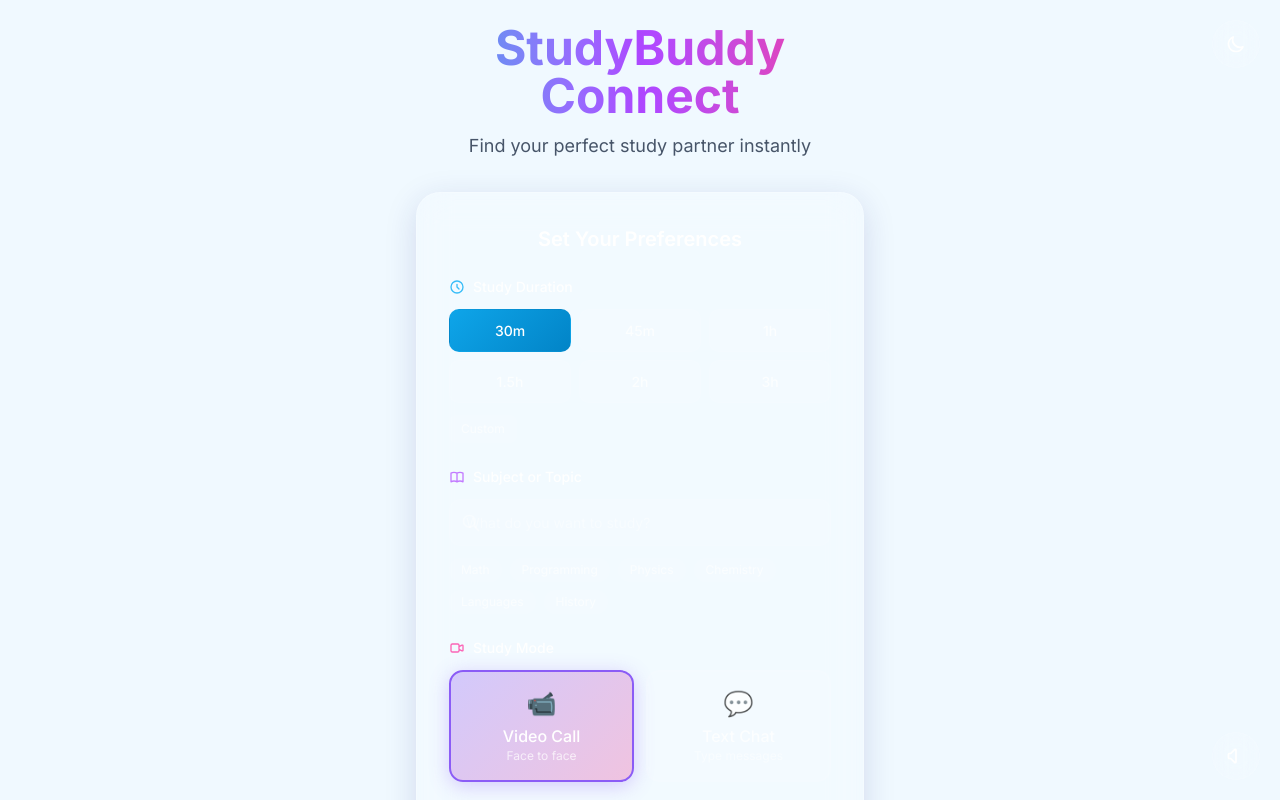
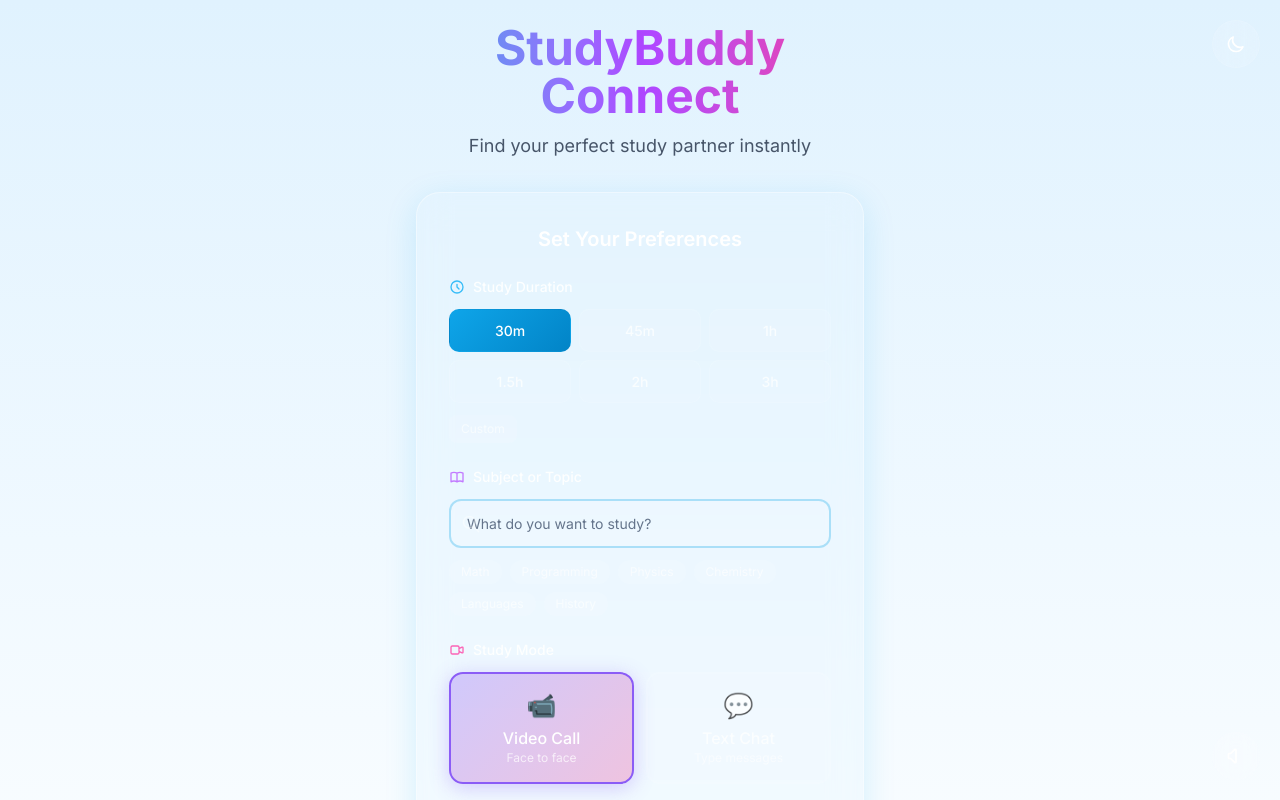
Before and after one commit to Arpit2008/MeetStudy0, a Next.js app: page / in a window 1280 px wide. Shown: the top 800 px of the page. Built offline with nearby package versions, Linux system fonts and the light colour scheme.

Commit message:
Fix queue and WebRTC connectivity issues, enhance sky-blue theme

```diff
--- a/server.js
+++ b/server.js
@@ -154,23 +154,27 @@ app.prepare().then(() => {
     });
   });
 
-  // Matching algorithm
+  // Matching algorithm - more flexible to connect users faster
   function findMatch(user) {
-    // First, try to find perfect match (same topic, same duration, matching gender)
+    // If there are users waiting, find any available match
+    if (waitingUsers.length === 0) return null;
+
+    // Try to find match with same topic (case insensitive or related)
     let match = waitingUsers.find(w => {
       const topicMatch = w.topic.toLowerCase() === user.topic.toLowerCase() ||
                          isRelatedTopic(w.topic, user.topic);
-      const durationMatch = w.duration === user.duration;
+      // Allow matching duration within 15 minutes tolerance
+      const durationMatch = Math.abs(w.duration - user.duration) <= 15;
       const genderMatch = user.genderPreference === 'Any' ||
                           w.genderPreference === 'Any' ||
                           user.genderPreference === w.gender;
       return topicMatch && durationMatch && genderMatch;
     });
 
-    // If no perfect match, find any available user
+    // If no topic match, try duration-only match (be more flexible)
     if (!match) {
       match = waitingUsers.find(w => {
-        const durationMatch = w.duration === user.duration;
+        const durationMatch = Math.abs(w.duration - user.duration) <= 15;
         const genderMatch = user.genderPreference === 'Any' ||
                            w.genderPreference === 'Any' ||
                            user.genderPreference === w.gender;
@@ -178,9 +182,15 @@ app.prepare().then(() => {
       });
     }
 
-    // If still no match, return any waiting user
+    // If still no match, return any waiting user (most flexible)
     if (!match && waitingUsers.length > 0) {
-      match = waitingUsers[0];
+      // Don't match with self
+      match = waitingUsers.find(w => w.id !== user.id) || waitingUsers[0];
+    }
+
+    // Make sure we don't match user with themselves
+    if (match && match.id === user.id) {
+      return null;
     }
 
     return match;
--- a/src/app/globals.css
+++ b/src/app/globals.css
@@ -83,13 +83,13 @@
 }
 
 :root {
-  --glass-bg: rgba(255, 255, 255, 0.15);
-  --glass-border: rgba(255, 255, 255, 0.2);
-  --glass-shadow: 0 8px 32px 0 rgba(31, 38, 135, 0.15);
+  --glass-bg: rgba(224, 242, 254, 0.25);
+  --glass-border: rgba(255, 255, 255, 0.4);
+  --glass-shadow: 0 8px 32px 0 rgba(14, 165, 233, 0.15);
 }
 
 .dark {
-  --glass-bg: rgba(15, 23, 42, 0.4);
+  --glass-bg: rgba(15, 23, 42, 0.6);
   --glass-border: rgba(255, 255, 255, 0.1);
   --glass-shadow: 0 8px 32px 0 rgba(0, 0, 0, 0.3);
 }
@@ -142,7 +142,7 @@ body {
   transform: translateY(0);
 }
 
-/* Animated background shapes */
+/* Animated background shapes - Sky Blue Theme */
 .bg-shapes {
   position: fixed;
   top: 0;
@@ -152,41 +152,51 @@ body {
   overflow: hidden;
   z-index: -1;
   pointer-events: none;
+  background: linear-gradient(180deg, #e0f2fe 0%, #f0f9ff 100%);
 }
 
 .shape {
   position: absolute;
   border-radius: 50%;
-  filter: blur(60px);
-  opacity: 0.5;
+  filter: blur(80px);
+  opacity: 0.6;
 }
 
 .shape-1 {
-  width: 400px;
-  height: 400px;
-  background: radial-gradient(circle, #7dd3fc 0%, transparent 70%);
-  top: -100px;
-  right: -100px;
+  width: 500px;
+  height: 500px;
+  background: radial-gradient(circle, #7dd3fc 0%, #38bdf8 50%, transparent 70%);
+  top: -150px;
+  right: -150px;
   animation: float 8s ease-in-out infinite;
 }
 
 .shape-2 {
-  width: 300px;
-  height: 300px;
-  background: radial-gradient(circle, #c4b5fd 0%, transparent 70%);
-  bottom: -50px;
-  left: -50px;
+  width: 400px;
+  height: 400px;
+  background: radial-gradient(circle, #bae6fd 0%, #7dd3fc 50%, transparent 70%);
+  bottom: -100px;
+  left: -100px;
   animation: float 10s ease-in-out infinite reverse;
 }
 
 .shape-3 {
+  width: 300px;
+  height: 300px;
+  background: radial-gradient(circle, #e0f2fe 0%, #bae6fd 50%, transparent 70%);
+  top: 40%;
+  left: 30%;
+  transform: translate(-50%, -50%);
+  animation: float 12s ease-in-out infinite;
+}
+
+.shape-4 {
   width: 200px;
   height: 200px;
-  background: radial-gradient(circle, #fbcfe8 0%, transparent 70%);
-  top: 50%;
-  left: 50%;
-  transform: translate(-50%, -50%);
-  animation: float 12s ease-in-out infinite;
+  background: radial-gradient(circle, #38bdf8 0%, transparent 70%);
+  top: 10%;
+  left: 20%;
+  animation: float 15s ease-in-out infinite;
 }
 
 /* Custom scrollbar */
@@ -266,9 +276,9 @@ body {
   width: 100%;
   padding: 12px 16px;
   border-radius: 12px;
-  border: 1px solid rgba(255, 255, 255, 0.1);
-  background: rgba(255, 255, 255, 0.05);
-  color: white;
+  border: 2px solid rgba(14, 165, 233, 0.3);
+  background: rgba(255, 255, 255, 0.1);
+  color: #0f172a;
   font-size: 14px;
   transition: all 0.2s ease;
 }
@@ -277,10 +287,11 @@ body {
   outline: none;
   border-color: #0ea5e9;
   box-shadow: 0 0 0 3px rgba(14, 165, 233, 0.2);
+  background: rgba(255, 255, 255, 0.15);
 }
 
 .input-field::placeholder {
-  color: rgba(255, 255, 255, 0.4);
+  color: #64748b;
 }
 
 /* Select styles */
--- a/src/app/page.tsx
+++ b/src/app/page.tsx
@@ -23,10 +23,26 @@ interface SessionData {
   isInitiator: boolean;
 }
 
-// Ice servers for WebRTC
+// Ice servers for WebRTC (STUN + TURN for better connectivity across devices)
 const iceServers = [
   { urls: "stun:stun.l.google.com:19302" },
   { urls: "stun:stun1.l.google.com:19302" },
+  { urls: "stun:stun2.l.google.com:19302" },
+  {
+    urls: "turn:global.turn.metered.ca:80",
+    username: "metered",
+    credential: "metered"
+  },
+  {
+    urls: "turn:global.turn.metered.ca:443",
+    username: "metered",
+    credential: "metered"
+  },
+  {
+    urls: "turn:global.turn.metered.ca:443?transport=tcp",
+    username: "metered",
+    credential: "metered"
+  }
 ];
 
 export default function StudyBuddyConnect() {
@@ -485,7 +501,7 @@ export default function StudyBuddyConnect() {
   }, []);
 
   return (
-    <div className={`min-h-screen ${isDarkMode ? "dark bg-slate-900" : "bg-sky-50"}`}>
+    <div className={`min-h-screen ${isDarkMode ? "dark bg-slate-900" : "bg-gradient-to-b from-sky-100 via-sky-50 to-white"}`}>
       {/* Background Shapes */}
       <div className="bg-shapes">
         <div className="shape shape-1"></div>
```
Also changed, not shown: .kilocode/rules/memory-bank/context.md.
